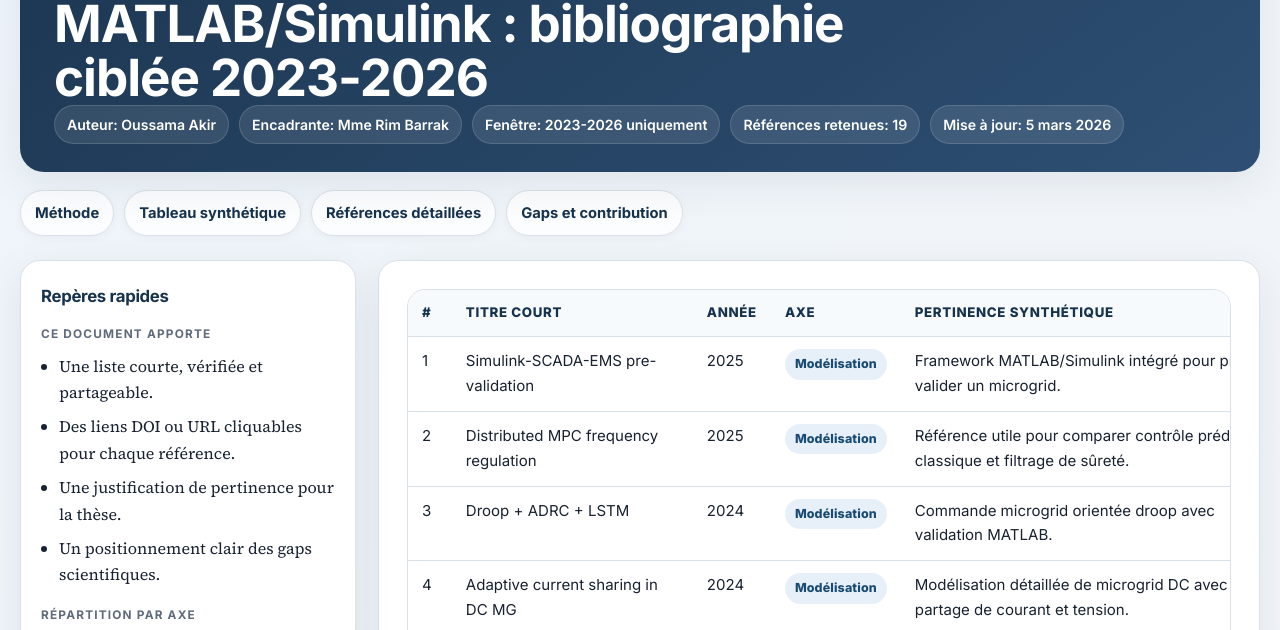
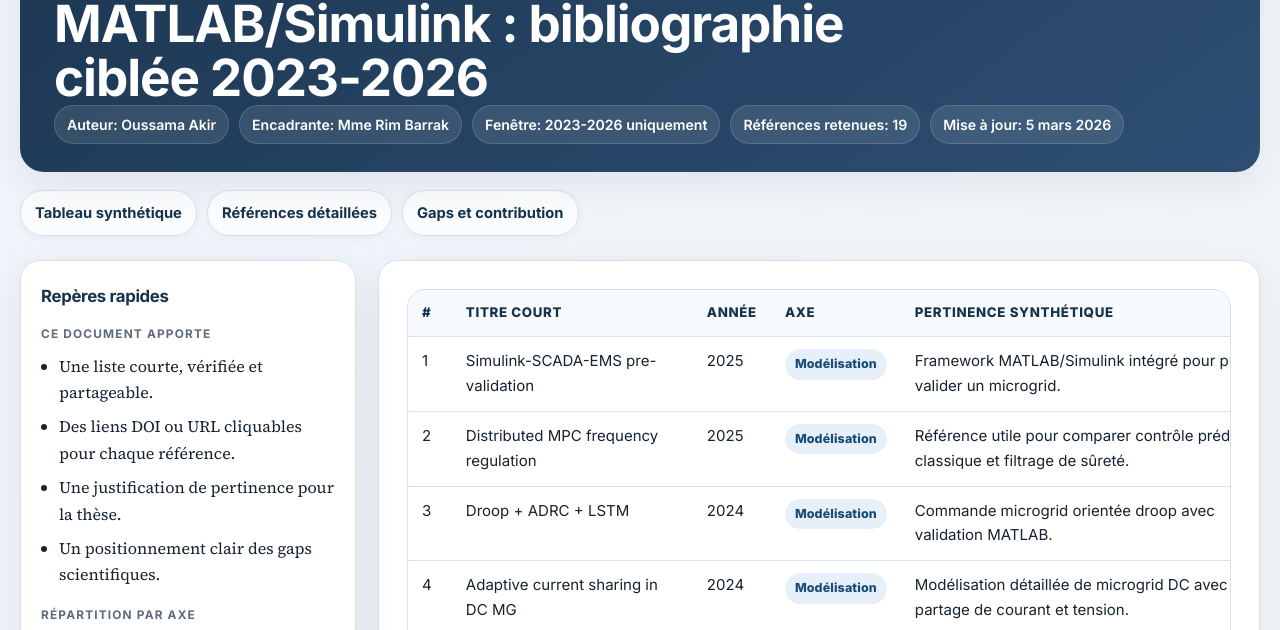
Before and after one commit to akiroussama/bibliographie_microgrid, a plain HTML site: page index.html in a window 1280 px wide. Shown: the part 155-785 px from the top of the page. Drawn offline with Linux system fonts and the light colour scheme.

Commit message:
Remove 'Méthode' link from navigation

```diff
--- a/index.html
+++ b/index.html
@@ -404,7 +404,6 @@
         </header>
 
         <nav class="nav">
-            <a href="#methode">Méthode</a>
             <a href="#tableau">Tableau synthétique</a>
             <a href="#references">Références détaillées</a>
             <a href="#gaps">Gaps et contribution</a>
```
